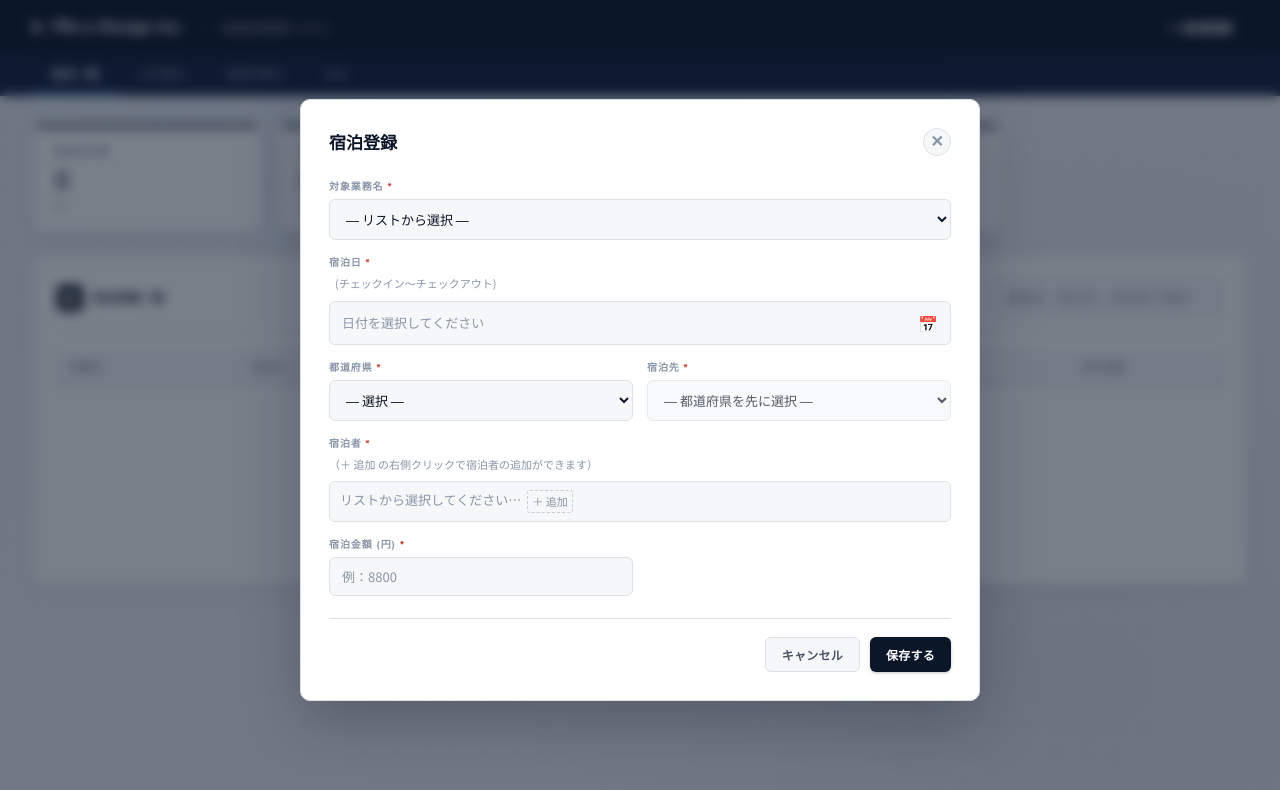
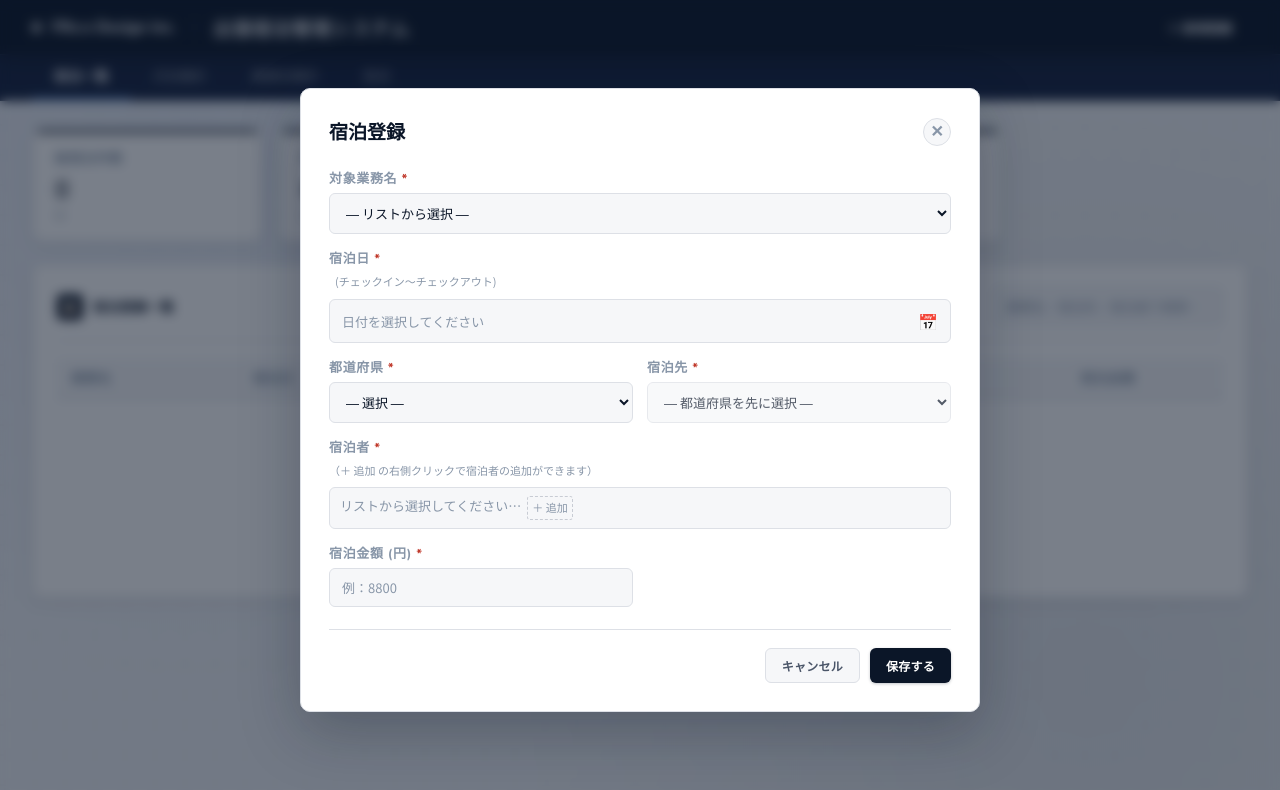
Before and after one commit to frex-design/Accommodation-management, a plain HTML site: page index.html in a window 1280 px wide. Both pictures are taken after a click on the button "＋ 新規登録". Drawn offline with nearby package versions, Linux system fonts and the light colour scheme.

Commit message:
Add files via upload

```diff
--- a/index.html
+++ b/index.html
@@ -80,7 +80,7 @@
   .brand-name {
     font-family: 'Nunito', sans-serif;
     font-weight: 800;
-    font-size: 16px;
+    font-size: 15px;
     color: #fff;
     letter-spacing: 0.01em;
     white-space: nowrap;
@@ -92,11 +92,10 @@
     margin: 0 18px;
   }
   .brand-sub {
-    font-size: 10px;
+    font-size: 19px;
     color: rgba(255,255,255,0.85);
-    font-weight: 400;
-    letter-spacing: 0.1em;
-    text-transform: uppercase;
+    font-weight: 600;
+    letter-spacing: 0.04em;
   }
   .header-actions { display: flex; gap: 10px; align-items: center; }
 
@@ -108,13 +107,13 @@
     border-bottom: 1px solid rgba(255,255,255,0.05);
   }
   .tab {
-    padding: 11px 20px;
+    padding: 12px 22px;
     cursor: pointer;
     color: rgba(255,255,255,0.38);
     font-family: 'Nunito', sans-serif;
-    font-size: 11px;
+    font-size: 13px;
     font-weight: 600;
-    letter-spacing: 0.07em;
+    letter-spacing: 0.05em;
     border-bottom: 2px solid transparent;
     transition: all 0.18s;
     user-select: none;
@@ -147,13 +146,13 @@
   }
   .card-title {
     font-family: 'Nunito', sans-serif;
-    font-size: 11px;
+    font-size: 13px;
     font-weight: 700;
     color: var(--navy);
     display: flex;
     align-items: center;
     gap: 10px;
-    letter-spacing: 0.08em;
+    letter-spacing: 0.04em;
     text-transform: uppercase;
   }
   .card-title .icon {
@@ -213,9 +212,9 @@
   .form-group.full { grid-column: 1/-1; }
   label {
     font-family: 'Nunito', sans-serif;
-    font-size: 10px; font-weight: 700;
+    font-size: 13px; font-weight: 700;
     color: var(--text3);
-    letter-spacing: 0.09em; text-transform: uppercase;
+    letter-spacing: 0.05em; text-transform: uppercase;
   }
   input, select, textarea {
     background: var(--surface2); border: 1px solid var(--border);
@@ -285,8 +284,8 @@
   table { width: 100%; border-collapse: collapse; font-size: 13px; }
   thead th {
     background: var(--surface2); padding: 9px 14px; text-align: left;
-    font-family: 'Nunito', sans-serif; font-size: 10px; font-weight: 700;
-    color: var(--text3); letter-spacing: 0.09em; text-transform: uppercase;
+    font-family: 'Nunito', sans-serif; font-size: 13px; font-weight: 700;
+    color: var(--text3); letter-spacing: 0.05em; text-transform: uppercase;
     border-bottom: 2px solid var(--border); white-space: nowrap;
   }
   tbody tr { border-bottom: 1px solid var(--border); transition: background 0.1s; }
@@ -321,8 +320,8 @@
     height: 3px; background: var(--navy);
   }
   .stat-card .label {
-    font-family: 'Nunito', sans-serif; font-size: 10px; color: var(--text3);
-    letter-spacing: 0.09em; text-transform: uppercase; margin-bottom: 10px; font-weight: 700;
+    font-family: 'Nunito', sans-serif; font-size: 13px; color: var(--text3);
+    letter-spacing: 0.05em; text-transform: uppercase; margin-bottom: 10px; font-weight: 700;
   }
   .stat-card .value {
     font-family: 'JetBrains Mono', monospace; font-size: 24px;
@@ -349,7 +348,7 @@
     to   { opacity: 1; transform: translateY(0) scale(1); }
   }
   .modal-title {
-    font-family: 'Nunito', sans-serif; font-size: 17px; font-weight: 700;
+    font-family: 'Nunito', sans-serif; font-size: 19px; font-weight: 700;
     color: var(--navy); margin-bottom: 22px;
     display: flex; align-items: center; justify-content: space-between;
   }
@@ -375,7 +374,7 @@
   .cal-months { display: flex; gap: 20px; }
   .cal-month { flex: 1; }
   .cal-header { display: flex; align-items: center; justify-content: space-between; margin-bottom: 12px; }
-  .cal-title { font-family: 'Nunito', sans-serif; font-size: 13px; font-weight: 700; color: var(--navy); }
+  .cal-title { font-family: 'Nunito', sans-serif; font-size: 14px; font-weight: 700; color: var(--navy); }
   .cal-nav {
     background: var(--surface2); border: 1px solid var(--border); color: var(--text2);
     cursor: pointer; font-size: 14px; padding: 3px 8px; border-radius: 4px; transition: all 0.1s;
@@ -383,8 +382,8 @@
   .cal-nav:hover { background: var(--silver); color: var(--navy); }
   .cal-grid { display: grid; grid-template-columns: repeat(7,1fr); gap: 2px; }
   .cal-dow {
-    text-align: center; font-family: 'Nunito', sans-serif; font-size: 9px; font-weight: 700;
-    color: var(--text3); padding: 4px 0 6px; letter-spacing: 0.06em;
+    text-align: center; font-family: 'Nunito', sans-serif; font-size: 11px; font-weight: 700;
+    color: var(--text3); padding: 4px 0 6px; letter-spacing: 0.04em;
   }
   .cal-day {
     text-align: center; padding: 5px 2px;
@@ -414,11 +413,11 @@
     display: flex; align-items: center; gap: 10px;
     background: var(--surface2); border: 1px solid var(--border);
     border-radius: var(--radius); padding: 6px 14px;
-    font-size: 12px; font-weight: 500; color: var(--text2); user-select: none;
+    font-size: 13px; font-weight: 500; color: var(--text2); user-select: none;
   }
-  .fy-btn { background: transparent; border: none; color: var(--text3); cursor: pointer; font-size: 15px; padding: 0 4px; transition: color 0.12s; }
+  .fy-btn { background: transparent; border: none; color: var(--text3); cursor: pointer; font-size: 16px; padding: 0 4px; transition: color 0.12s; }
   .fy-btn:hover { color: var(--navy); }
-  .fy-year { font-family: 'JetBrains Mono', monospace; font-size: 14px; color: var(--navy); font-weight: 500; }
+  .fy-year { font-family: 'JetBrains Mono', monospace; font-size: 15px; color: var(--navy); font-weight: 500; }
 
   /* ── UPLOAD ── */
   .upload-zone {
@@ -530,7 +529,7 @@
         <div class="fy-selector">
           <button class="fy-btn" onclick="changeFY(-1)">◀</button>
           <span class="fy-year" id="fy-label"></span>
-          <span style="font-size:11px;color:var(--text3)">年度</span>
+          <span style="font-size:13px;color:var(--text3)">年度</span>
           <button class="fy-btn" onclick="changeFY(1)">▶</button>
         </div>
       </div>
@@ -587,7 +586,7 @@
           <input type="text" id="person-manual" placeholder="氏名を入力して追加">
           <button class="btn btn-secondary" onclick="addPersonManual()">追加</button>
         </div>
-        <div id="persons-count" style="font-size:11px;color:var(--text3)"></div>
+        <div id="persons-count" style="font-size:13px;color:var(--text3)"></div>
       </div>
       <!-- 業務名マスタ -->
       <div class="card" style="margin-bottom:0">
@@ -598,7 +597,7 @@
           <input type="text" id="project-manual" placeholder="業務名を入力して追加">
           <button class="btn btn-secondary" onclick="addProjectManual()">追加</button>
         </div>
-        <div id="projects-count" style="font-size:11px;color:var(--text3)"></div>
+        <div id="projects-count" style="font-size:13px;color:var(--text3)"></div>
       </div>
       <!-- 宿泊先マスタ（都道府県別） -->
       <div class="card" style="margin-bottom:0">
@@ -616,7 +615,7 @@
           <input type="text" id="hotel-name-manual" placeholder="宿泊先名称">
         </div>
         <button class="btn btn-secondary" style="width:100%" onclick="addHotelManual()">追加</button>
-        <div id="hotels-count" style="font-size:11px;color:var(--text3);margin-top:8px"></div>
+        <div id="hotels-count" style="font-size:13px;color:var(--text3);margin-top:8px"></div>
       </div>
     </div>
 
@@ -638,7 +637,7 @@
         <span id="sb-status" style="font-size:12px;color:var(--text3)"></span>
       </div>
       <div class="divider"></div>
-      <div style="font-size:12px;color:var(--text2);font-weight:600;margin-bottom:2px">テーブル作成 SQL</div>
+      <div style="font-size:13px;color:var(--text2);font-weight:600;margin-bottom:2px">テーブル作成 SQL</div>
       <div class="sql-block">
         <span class="sql-k">CREATE TABLE</span> accommodations (<br>
         &nbsp;&nbsp;id <span class="sql-v">uuid</span> DEFAULT gen_random_uuid() <span class="sql-k">PRIMARY KEY</span>,<br>
```
